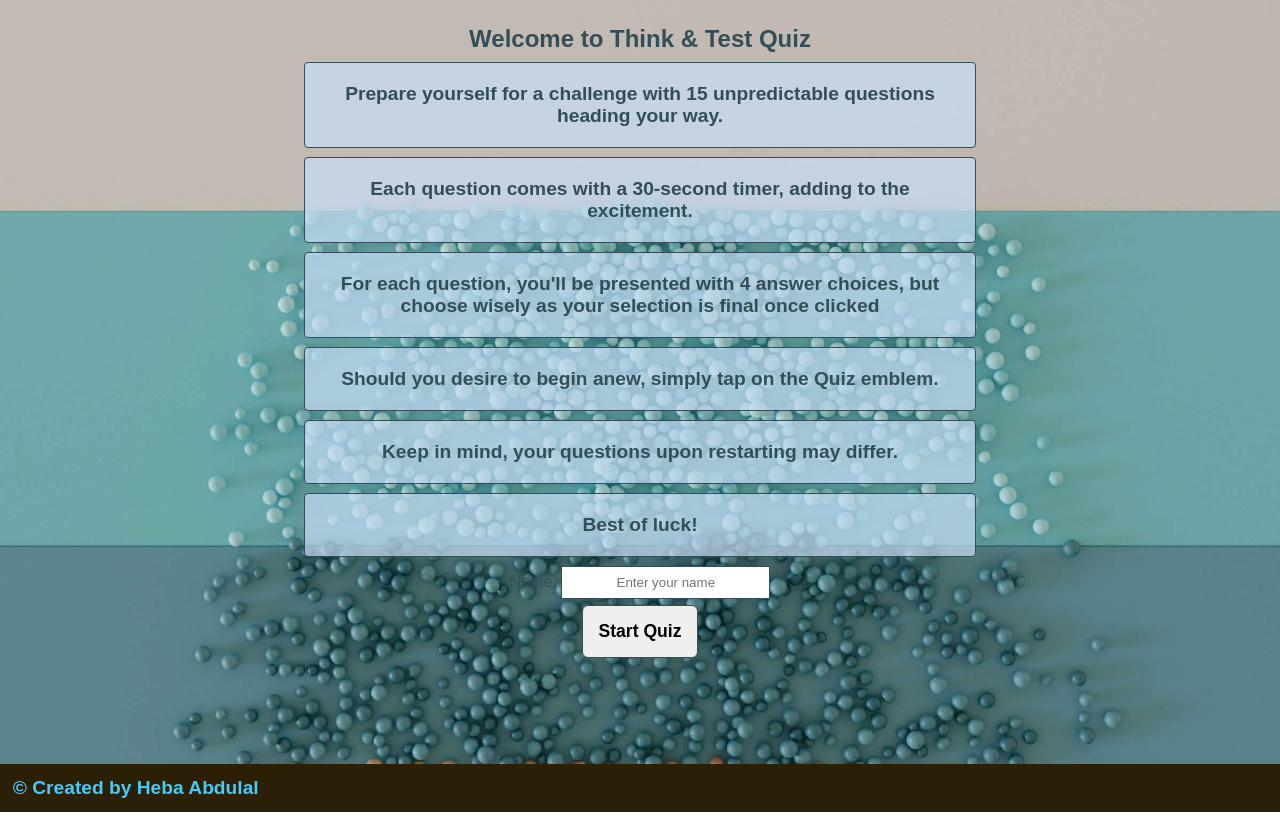
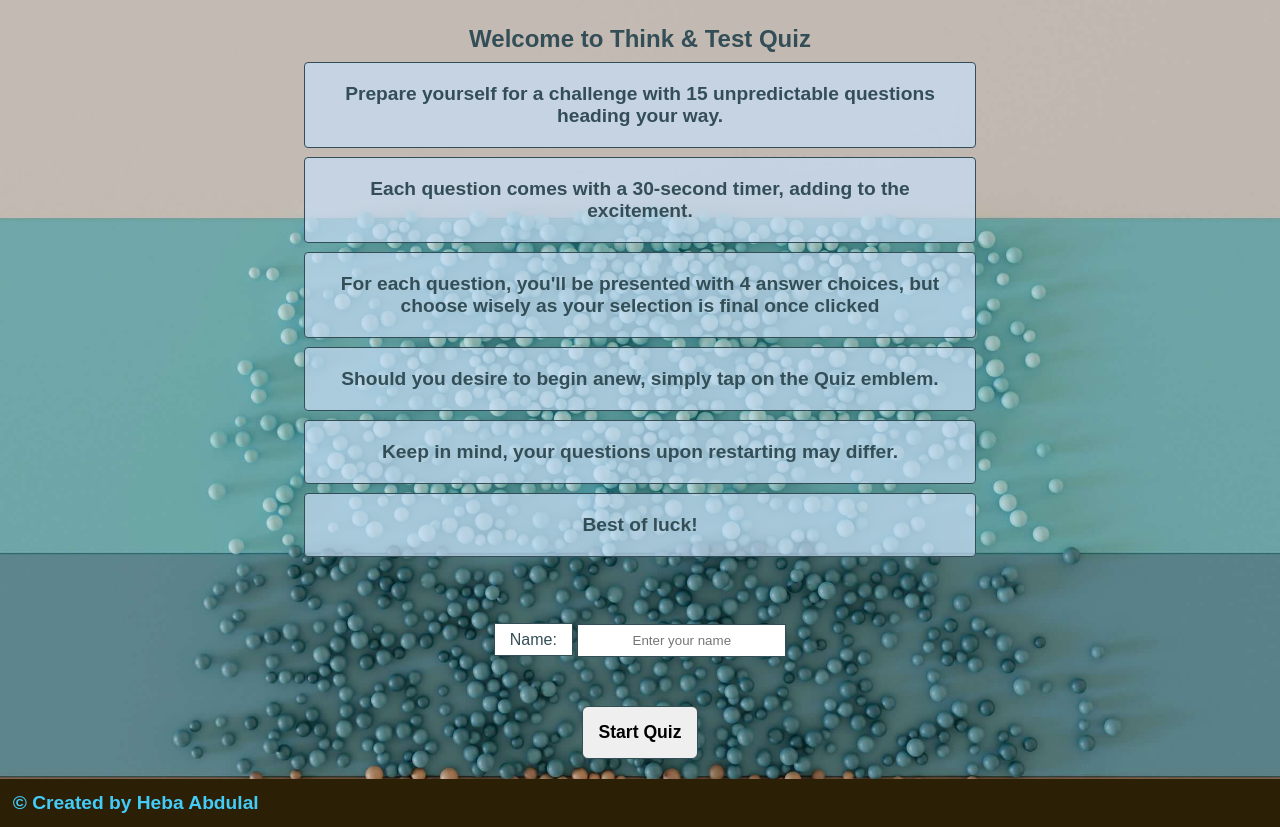
Before and after one commit to HebaAbdulal/think-test-quiz, a plain HTML site: page index.html in a window 1280 px wide. Shown: the part 100-927 px from the top of the page. Drawn offline with Linux system fonts and the light colour scheme; a web font is replaced by a local one.

```diff
--- a/assets/css/style.css
+++ b/assets/css/style.css
@@ -70,6 +70,20 @@ p {
   font-weight: bolder;
 }
 
+.margin {
+  margin-top: 10%;
+}
+
+#label {
+  border: 1px solid #334e57;
+  padding-top: 7px;
+  padding-bottom: 7px;
+  padding-left: 15px;
+  padding-right: 15px;
+  text-align: center;
+  background-color: white;
+}
+
 #username {
   border: 1px solid #334e57;
   padding-top: 8px;
@@ -95,6 +109,7 @@ p {
   border-radius: 6px;
   font-weight: bold;
   padding: 15px;
+  margin-top: 5%;
 }
 
 .start-game-btn,
--- a/assets/js/quiz.js
+++ b/assets/js/quiz.js
@@ -12,9 +12,10 @@ let score = 0;
 
 let shuffledQuestions, currentQuestionIndex;
 
-import questions from "questions.js";
+let timerInterval;
 
-let timerInterval;
+
+import { questions } from './questions.js';
 
 startBtn.addEventListener("click", () => {
     if (userNameInput.value.trim() === "") {
--- a/index.html
+++ b/index.html
@@ -49,7 +49,7 @@
                 <!-- Introduction Section -->
                 <div>
                     <div class="home-page" id="home-page">
-                        <h2>Welcome to Think & Test Quiz</h2>
+                        <h1>Welcome to Think & Test Quiz</h1>
                         <p>Prepare yourself for a challenge with 15 unpredictable questions heading your way.</p>
                         <p>Each question comes with a 30-second timer, adding to the excitement.</p>
                         <p>For each question, you'll be presented with 4 answer choices, but choose wisely as your
@@ -57,8 +57,11 @@
                         <p>Should you desire to begin anew, simply tap on the Quiz emblem.</p>
                         <p>Keep in mind, your questions upon restarting may differ.</p>
                         <p>Best of luck!</p>
-                        <span id="label">Name:</span>
-                        <input type="text" id="username" placeholder="Enter your name" aria-labelledby="label" required>
+                        <div class="margin">
+                            <span id="label">Name:</span>
+                            <input type="text" id="username" placeholder="Enter your name" aria-labelledby="label"
+                                required>
+                        </div>
                     </div>
                     <!-- Buttons Section -->
                     <div class="buttons">
@@ -87,8 +90,8 @@
     <footer>
         <p class="none"> © Created by Heba Abdulal </p>
     </footer>
-    <script src="assets/js/quiz.js"></script>
-    <script src="assets/js/questions.js"></script>
+    <script type="module" src="assets/js/quiz.js"></script>
+    <script type="module" src="assets/js/questions.js"></script>
 </body>
 
 </html>
```
